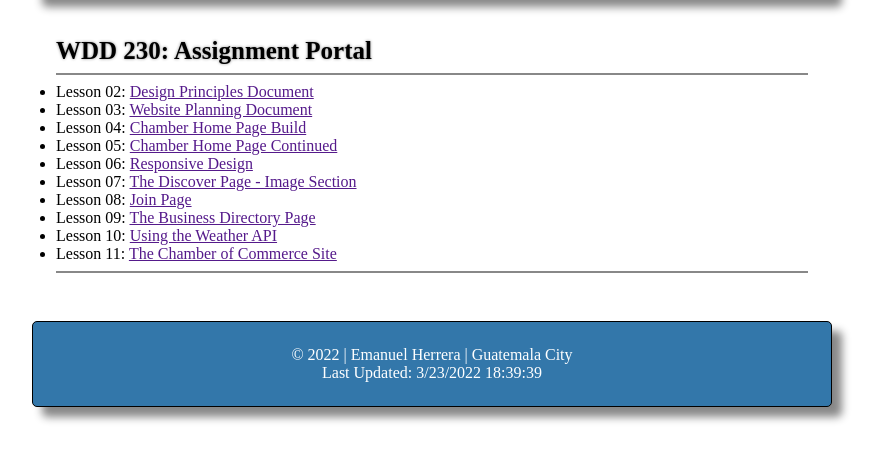
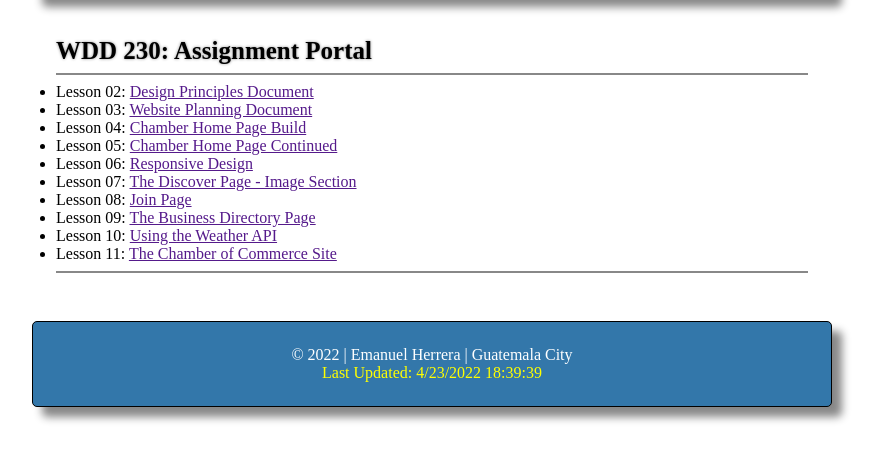
Before and after one commit to Blacknight15/wdd230, a plain HTML site: page index.html in a window 1280 px wide. Shown: the part 203-664 px from the top of the page, without its empty margins (208-1086 px from the left). Drawn offline with Linux system fonts and the light colour scheme.

Commit message:
minor changes

```diff
--- a/css/style.css
+++ b/css/style.css
@@ -65,3 +65,7 @@ header img {
     height: auto;
     box-shadow: 10px 10px 8px #1f1f1f;
 }
+
+#dateMod {
+    color: yellow;
+}
--- a/js/scriptdate.js
+++ b/js/scriptdate.js
@@ -4,11 +4,10 @@ let year = curDate.getFullYear()
 let modYear = modDate.getFullYear()
 let modMonth = modDate.getMonth()
 let modDay = modDate.getDate()
-let modWkDay = modDate.getDay()
 let modHrs = modDate.getHours()
 let modMin = modDate.getMinutes()
 let modSec = modDate.getSeconds()
 
 
-document.getElementById("dateMod").innerHTML = `Last Updated: ${modMonth}/${modDay}/${modYear} ${modHrs}:${modMin}:${modSec}`;
+document.getElementById("dateMod").innerHTML = `Last Updated: ${modMonth+1}/${modDay}/${modYear} ${modHrs}:${modMin}:${modSec}`;
 document.getElementById("year").innerText = year;
```
